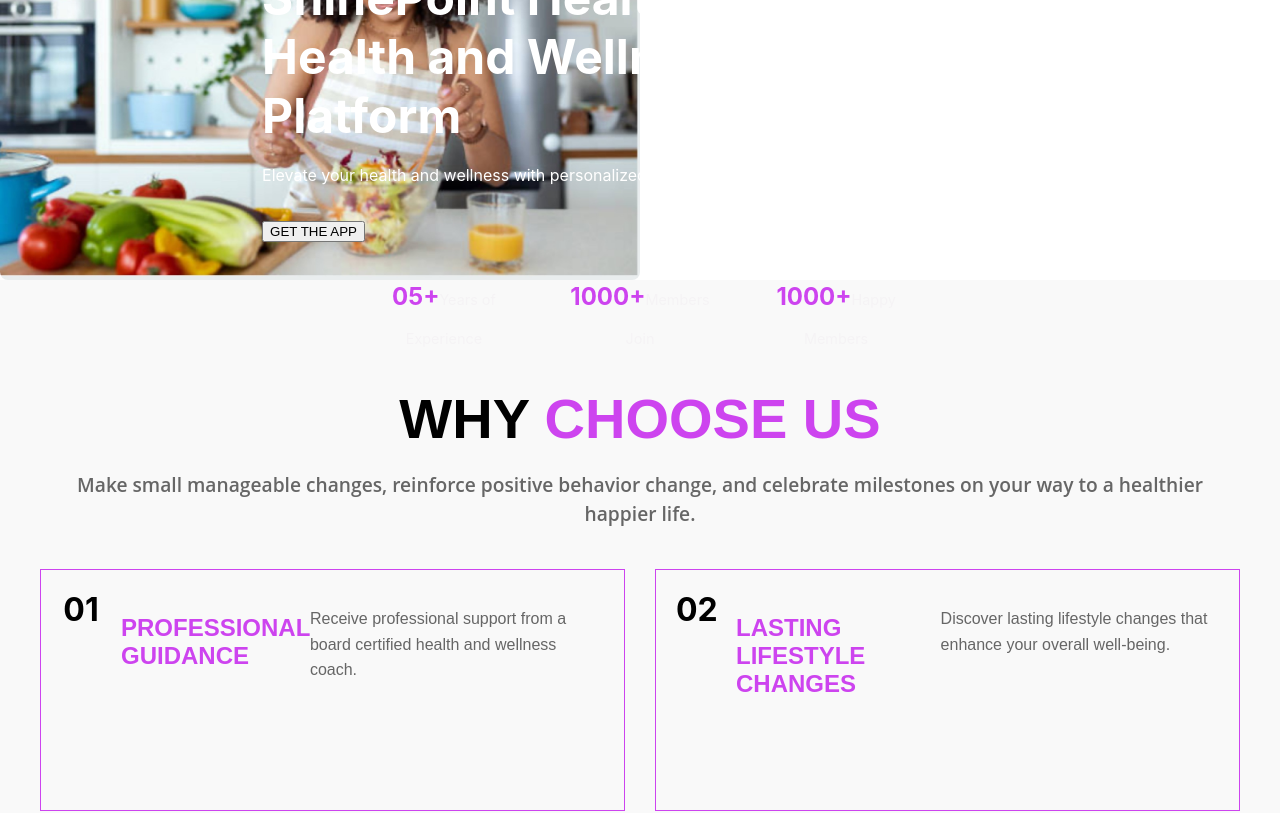
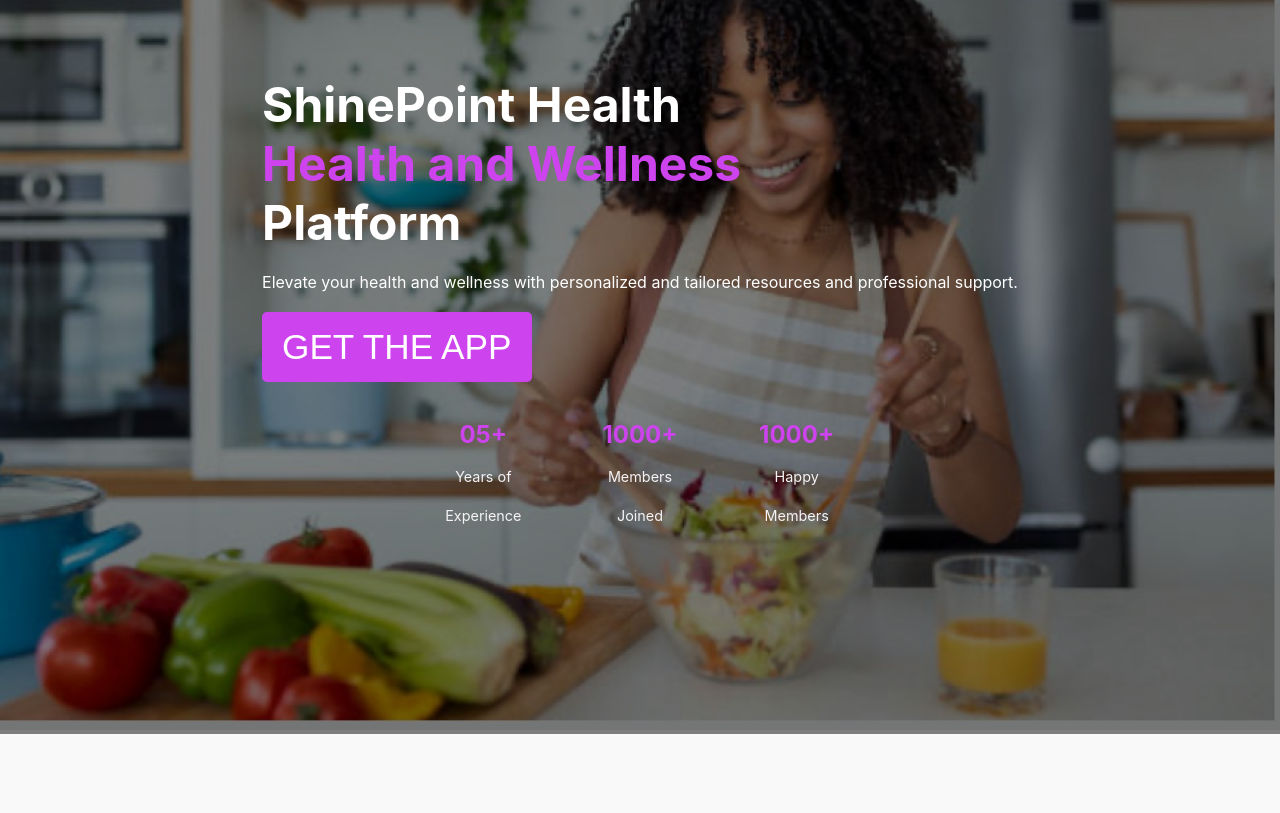
Before and after one commit to AAMINABIBI/ShinePoint-Health, a React (Create React App) app: page / in a window 1280 px wide. Shown: the part 260-1073 px from the top of the page. Built offline with nearby package versions, Linux system fonts and the light colour scheme.

Commit message:
changs commit

```diff
--- a/src/components/Intro/ImageWithThinText.jsx
+++ b/src/components/Intro/ImageWithThinText.jsx
@@ -1,39 +1,36 @@
 import React from 'react';
 import './ImageWithThinText.css';
+import imageUrl from '../Assets/FirstImg.jpeg'; // Asset path.
 
-function ImageWithThinText({ imageUrl, imageAlt }) {
+function ImageWithThinText({ imageAlt }) {
   return (
-    <div className="image-container">
-      <img src={imageUrl} alt={imageAlt} className="full-width-image" />
+    <div className="full-width-container">
+      <img src={imageUrl} alt={imageAlt} className="image" />
+      <div className="overlay-dark"></div>
       <div className="text-overlay">
         <section className="hero">
           <div className="hero-content">
-            <div className="hero-heading">
-              <h1>
-                ShinePoint Health <br />
-                <span> Health and Wellness</span>
-                <br /> Platform
-              </h1>
-            </div>
-            <p className="hero-subtitle">
-              Elevate your health and wellness with personalized and tailored
-              resources and professional support.
+            <h1>
+              ShinePoint Health <br />
+              <span className="highlight-text">Health and Wellness</span> <br /> Platform
+            </h1>
+            <p>
+              Elevate your health and wellness with personalized and tailored resources and professional support.
             </p>
-            <button className="app-button">GET THE APP</button>
+            <button className="button">GET THE APP</button>
           </div>
         </section>
-
         <section className="stats">
           <div className="stat-item">
-            <span className="stat-number">05+</span>
+            <span className="stat-number">05+</span><br />
             <span className="stat-label">Years of Experience</span>
           </div>
           <div className="stat-item">
-            <span className="stat-number">1000+</span>
-            <span className="stat-label">Members Join</span>
+            <span className="stat-number">1000+</span><br />
+            <span className="stat-label">Members Joined</span>
           </div>
           <div className="stat-item">
-            <span className="stat-number">1000+</span>
+            <span className="stat-number">1000+</span><br />
             <span className="stat-label">Happy Members</span>
           </div>
         </section>
--- a/src/components/LevelUpHealth/LevelUpHealth.jsx
+++ b/src/components/LevelUpHealth/LevelUpHealth.jsx
@@ -15,7 +15,6 @@ function LevelUpHealth() {
             <p className="package">6 Week Package</p>
             <ul className="features">
               <li>Unlimited Gym Access</li>
-              <li>6 Week Package</li>
               <li>12 - 18 Training Sessions</li>
               <li>Mobile App Access</li>
             </ul>
@@ -30,7 +29,7 @@ function LevelUpHealth() {
             <ul className="features">
               <li>2 XLEVEL Assessments</li>
               <li>24 - 36 Training Sessions</li>
-              <li>2 Dietitian Consultation</li>
+              <li>2 Dietitian Consultations</li>
               <li>6 Group Classes</li>
               <li>Mobile App Access</li>
             </ul>
@@ -44,7 +43,7 @@ function LevelUpHealth() {
             <ul className="features">
               <li>4 XLEVEL Assessments</li>
               <li>48 - 72 Training Sessions</li>
-              <li>3 Dietitian Consultation</li>
+              <li>3 Dietitian Consultations</li>
               <li>Unlimited Group Classes</li>
               <li>Mobile App Access</li>
             </ul>
--- a/src/components/StartSessions/StartSessions.css
+++ b/src/components/StartSessions/StartSessions.css
@@ -1,17 +1,11 @@
-/* src/components/StartSessions.css */
 .start-sessions-container {
   display: flex;
   align-items: center;
-    justify-content: center;
-    background-color: #f7f7f7; /* Light background */
+  justify-content: space-between;
+  background: linear-gradient(to bottom, #f7f7f7, #e6e6e6); /* Smooth gradient background */
   padding: 40px;
-    font-family: sans-serif;
-  }
-
-  .image-container {
-    flex: 1;
-    max-width: 50%;
-    padding-right: 40px;
+  gap: 40px;
+  font-family: 'Poppins', sans-serif;
 }
 
 .image-container img {
@@ -21,11 +15,23 @@
   border-radius: 8px;
 }
 
+/* Add a gradient and texture styling to align with the reference */
 .content-container {
   flex: 1;
-    max-width: 50%;
-    padding-left: 40px;
+  max-width: 60%;
+  text-align: left;
+  background: linear-gradient(to right, #f8f8f8, #ffffff); /* Subtle gradient effect */
+  padding: 20px;
+  border-radius: 12px;
+  box-shadow: 0px 4px 20px rgba(0, 0, 0, 0.1); /* Soft shadow for a professional look */
 }
+
+
+.image-container {
+  flex: 1;
+  max-width: 40%;
+}
+
 
 .title {
   font-size: 2.5em;
@@ -36,10 +42,11 @@
 }
 
 .highlight {
-    color: #CD44EF; /* Your brand color */
+  color: #CD44EF; /* Brand accent color */
 }
 
 .description {
+  font-size: 1rem;
   color: #666;
   margin-bottom: 30px;
   line-height: 1.6;
@@ -48,12 +55,12 @@
 .form {
   display: flex;
   flex-direction: column;
-    gap: 15px;
+  gap: 20px;
 }
 
 .input-group {
   display: flex;
-    gap: 15px;
+  gap: 20px;
 }
 
 .form input[type="text"],
@@ -67,12 +74,12 @@
   box-sizing: border-box;
 }
 
-  .form .input-group input {
+.input-group input {
   width: 50%;
 }
 
 .button {
-    background-color: #CD44EF; /* Your brand color */
+  background-color: #CD44EF;
   color: white;
   padding: 15px 20px;
   border: none;
@@ -83,7 +90,7 @@
 }
 
 .button:hover {
-    background-color: #a835c0; /* Darker shade on hover */
+  background-color: #a835c0;
 }
 
 /* Responsive Design */
@@ -91,25 +98,23 @@
   .start-sessions-container {
     flex-direction: column;
     text-align: center;
-      padding: 30px;
+    gap: 30px;
   }
 
   .image-container {
     max-width: 80%;
-      padding-right: 0;
     margin-bottom: 30px;
   }
 
   .content-container {
-      max-width: 80%;
-      padding-left: 0;
+    max-width: 90%;
   }
 
   .input-group {
     flex-direction: column;
   }
 
-    .form .input-group input {
+  .input-group input {
     width: 100%;
   }
 }
--- a/src/components/StartSessions/StartSessions.jsx
+++ b/src/components/StartSessions/StartSessions.jsx
@@ -1,12 +1,12 @@
 import React from 'react';
-import './StartSessions.css'; // Create this CSS file
-import Yougagirl from '../Assets/Youga-girl.png'; // Replace with actual paths
+import './StartSessions.css'; // Link to your CSS file
+import Yougagirl from '../Assets/Youga-girl.png'; // Ensure the image path is correct
 
 function StartSessions() {
   return (
     <div className="start-sessions-container">
       <div className="image-container">
-        <img src={Yougagirl} alt="Woman meditating" /> {/* Replace with your image path */}
+        <img src={Yougagirl} alt="Woman meditating" /> {/* Path to your image */}
       </div>
       <div className="content-container">
         <h2 className="title">LET'S START YOUR <span className="highlight">SESSIONS NOW</span></h2>
@@ -17,7 +17,7 @@ function StartSessions() {
             <input type="tel" placeholder="Numbers Phone..." />
           </div>
           <input type="email" placeholder="Your Email Address..." />
-          <button type="submit" className="button">LEST JOIN NOW</button>
+          <button type="submit" className="button">LET'S JOIN NOW</button>
         </form>
       </div>
     </div>
--- a/src/components/TestimonialSection/TestimonialSection.css
+++ b/src/components/TestimonialSection/TestimonialSection.css
@@ -1,13 +1,13 @@
 /* src/components/TestimonialSection.css */
 .testimonial-section {
-  background: linear-gradient(180deg, #f0f0f5 0%, #ffffff 100%); /* Light grayish background */
   padding: 80px 20px; /* Increased padding top and bottom */
   font-family: sans-serif;
+  text-align: center;
 }
 
 .section-content {
   display: flex;
-  justify-content: space-between;
+  justify-content:space-between;
   max-width: 1200px;
   margin: 0 auto;
   background-color: #CD44EF;
--- a/src/components/WhyChooseUs/WhyChooseUs.css
+++ b/src/components/WhyChooseUs/WhyChooseUs.css
@@ -43,18 +43,18 @@
 
 .feature-item {
   border: 1px solid #CD44EF;
+  text-align: left;
   padding: 20px;
-  margin-bottom: 20px; /* Add spacing between feature items */
   display: flex; /* Use flexbox for better alignment */
   flex-direction: column; /* Stack number, title, and text */
   height: auto; /* Allow height to adjust based on content */
+  align-items: flex-start; /* Align items to the start (left) */
 }
 
 .feature-number {
   font-size: 2em;
   font-weight: bold;
   color: #000000; /* Purple accent */
-  margin-bottom: 15px;
   display: block;
 }
 
@@ -65,7 +65,6 @@
   letter-spacing: 0%;
   color: #CD44EF; /* Purple accent */
   text-align: left;
-  margin-bottom: 10px; /* Add spacing below the title */
 }
 
 .feature-text {
@@ -73,7 +72,6 @@
   font-weight: 300;
   font-size: 1em; /* Adjusted font size for responsiveness */
   color: #666;
-  line-height: 1.6;
 }
 
 /* Media Queries for Responsiveness */
@@ -84,23 +82,26 @@
 
   .section-description {
     font-size: 1.1em;
+    text-align: left; /* Keep left alignment on larger screens */
   }
 
   .features-grid {
     grid-template-columns: repeat(auto-fit, minmax(350px, 1fr)); /* Adjust minmax for larger tablets */
+    text-align: left; /* Keep left alignment */
   }
 
   .feature-item {
-    height: 200px; /* Maintain a consistent height on larger screens */
-    flex-direction: row; /* Arrange number and text horizontally */
-    align-items: flex-start; /* Align items to the top */
+    height: auto; /* Allow auto height on larger screens as well */
+    flex-direction: column; /* Ensure vertical stacking */
+    align-items: flex-start; /* Keep left alignment */
+    text-align: left;
   }
 
   .feature-number {
-    margin-right: 20px;
-    margin-bottom: 0;
-    min-width: 40px; /* Ensure number takes up some space */
-    text-align: center; /* Center the number in its allocated space */
+    margin-right: 0; /* Remove right margin */
+    margin-bottom: 15px; /* Keep bottom margin */
+    display: block; /* Ensure it's a block-level element */
+    text-align: left; /* Align number to the left */
   }
 
   .feature-title {
@@ -115,9 +116,15 @@
 
   .section-description {
     font-size: 1.2em;
+    text-align: left;
   }
 
   .features-grid {
+    text-align: left;
     grid-template-columns: repeat(auto-fit, minmax(400px, 1fr)); /* Adjust minmax for desktops */
   }
+
+  .feature-item {
+    align-items: flex-start; /* Keep left alignment */
+  }
 }
--- a/src/components/WhyChooseUs/WhyChooseUs.jsx
+++ b/src/components/WhyChooseUs/WhyChooseUs.jsx
@@ -15,6 +15,7 @@ function WhyChooseUs() {
           <div className="feature-item">
             <span className="feature-number">01</span>
             <h3 className="feature-title">PROFESSIONAL GUIDANCE</h3>
+
             <p className="feature-text">
               Receive professional support from a board certified health and
               wellness coach.
```
Also changed, not shown: src/components/LevelUpHealth/LevelUpHealth.css (+20 -61 lines). Lines whose indentation alone changed are shown as unchanged.
